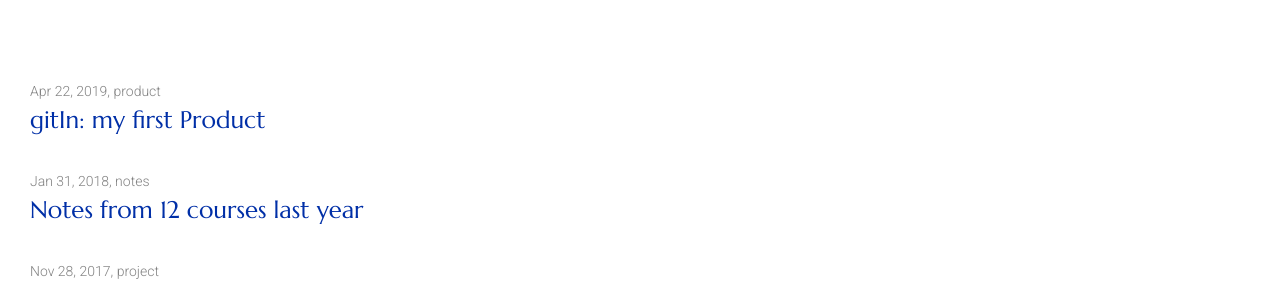
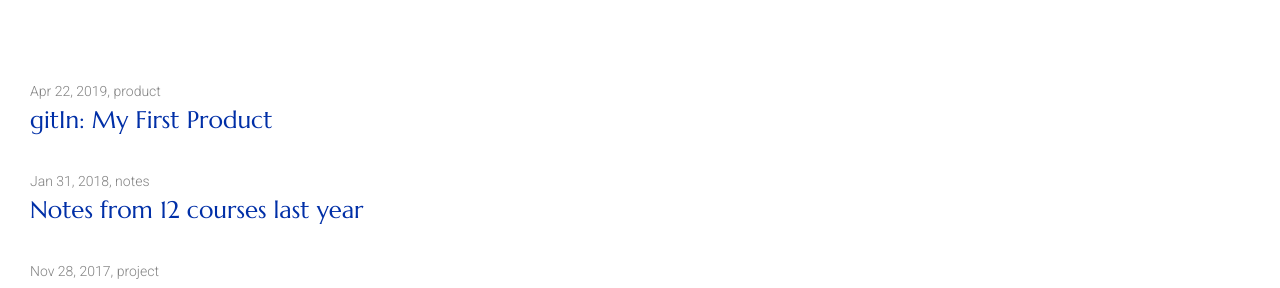
Before and after one commit to mathesond2/davidmatheson.me, a Jekyll site: the page built from index.html, in a window 1280 px wide. Shown: the part 176-464 px from the top of the page. Built offline with Jekyll 4.4.1, drawn with Linux system fonts in a browser that asks for light colours.

Commit message:
updates copy

```diff
--- a/_posts/2019-04-23-my-first-product-gitin.markdown
+++ b/_posts/2019-04-23-my-first-product-gitin.markdown
@@ -1,6 +1,6 @@
 ---
 layout: post
-title: "gitIn: my first Product"
+title: "gitIn: My First Product"
 date: 2019-04-22
 categories: product
 ---
@@ -11,7 +11,7 @@ A couple months back, I was chatting with a friend of mine who runs a small co.
 
 He solely wanted a place to point non-Github users in the co. to so they could submit their own issues without needing others to write it for them. I wondered, "how many other people in smaller companies have this issue?" and thus, the idea for this MVP was born. Using ExpressJS, PassportJS, mongoDB, and a few other tools, I created gitIn, a one-stop shop that allows any authorized folks to create issues within your Github org. As long as you have an account with Heroku, you can create your own instance (with your own DB) completely free.
 
-1.[ gitIn](https://gitin.dev/)
+1.[gitIn](https://gitin.dev/)
 
 2.Demo
 
```
